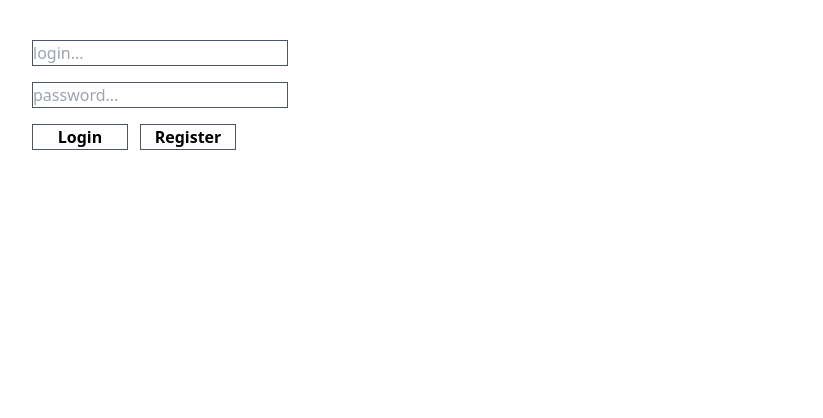
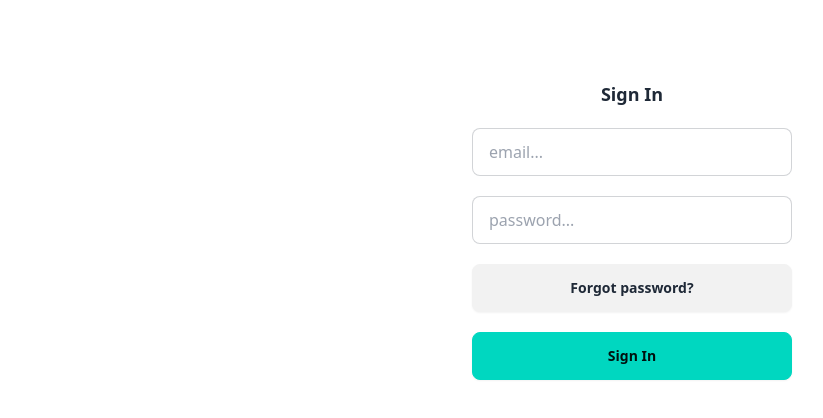
Before and after one commit to EugenyGorshkov/todo-aplication, a Vue app: page / in a window 1280 px wide. Shown: the top 418 px of the page, without its empty margins (8-831 px from the left). Built offline with nearby package versions, Linux system fonts and the light colour scheme.

Commit message:
feat: sign in page

```diff
--- a/src/App.vue
+++ b/src/App.vue
@@ -1,17 +1,16 @@
 <template>
-  <div class="container mx-auto">
-    <form action="" class="flex flex-col gap-4 m-10">
-      <input type="text" class="border border-gray-600 max-w-64" placeholder="login...">
-      <input type="text" class="border border-gray-600 max-w-64" placeholder="password...">
-      <div class="flex gap-3">
-        <button class="font-bold border border-gray-600 min-w-24">Login</button>
-        <button class="font-bold border border-gray-600 min-w-24">Register</button>
-      </div>
-    </form>
-  </div>
+  <SignIn/>
 </template>
 
 
-<script setup lang="ts">
+<script lang="ts">
+import { defineComponent } from 'vue';
+import SignIn from './components/sign-in.vue';
 
+export default defineComponent({
+  name: "App",
+  components: {
+    SignIn
+  }
+});
 </script>
--- /dev/null
+++ b/src/components/sign-in.vue
@@ -0,0 +1,19 @@
+<template>
+    <div class="container mx-auto">
+        <form class="flex flex-col max-w-xs mx-auto mt-20 gap-5">
+            <h2 class="text-center font-bold text-lg">Sign In</h2>
+            <input type="text" name="" id="" className="input input-bordered w-full max-w-xs" placeholder="email...">
+            <input type="text" name="" id="" className="input input-bordered w-full max-w-xs" placeholder="password...">
+            <button className="btn">Forgot password?</button>
+            <button className="btn btn-accent">Sign In</button>
+        </form>
+    </div>
+</template>
+
+<script lang="ts">
+import { defineComponent } from 'vue';
+
+export default defineComponent({
+    name: "SignIn",
+});
+</script>
--- a/tailwind.config.js
+++ b/tailwind.config.js
@@ -5,7 +5,17 @@ export default {
     "./src/**/*.{vue,js,ts,jsx,tsx}",
   ],
   theme: {
-    extend: {},
+    extend: ["dark"],
   },
-  plugins: [],
+  plugins: [require("daisyui")],
+  daisyui: {
+    themes: false, // false: only light + dark | true: all themes | array: specific themes like this ["light", "dark", "cupcake"]
+    darkTheme: "dark", // name of one of the included themes for dark mode
+    base: true, // applies background color and foreground color for root element by default
+    styled: true, // include daisyUI colors and design decisions for all components
+    utils: true, // adds responsive and modifier utility classes
+    prefix: "", // prefix for daisyUI classnames (components, modifiers and responsive class names. Not colors)
+    logs: true, // Shows info about daisyUI version and used config in the console when building your CSS
+    themeRoot: ":root", // The element that receives theme color CSS variables
+  },
 }
```
Also changed, not shown: src/main.ts (+4 -4 lines), 1 other file (tests, documents, lock files or other folders).
